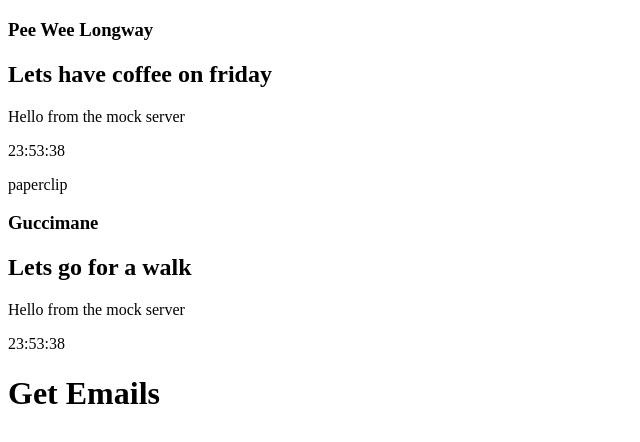
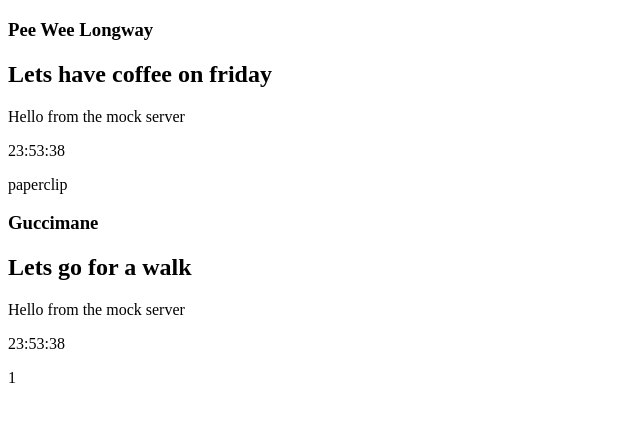
Before and after one commit to ryanc337/dontatme, a React (Create React App) app in the folder frontend/: page /1 in a window 1280 px wide. Shown: the top 442 px of the page, without its empty margins (0-640 px from the left). Built offline with nearby package versions, Linux system fonts and the light colour scheme.

Commit message:
added useParams to react routes

```diff
--- a/frontend/src/App.js
+++ b/frontend/src/App.js
@@ -4,7 +4,7 @@ import {
   BrowserRouter as Router,
   Switch,
   Route,
-  Link
+  Link,
 } from 'react-router-dom';
 
 function App() {
@@ -15,7 +15,7 @@ function App() {
           <DontAtMe />
         </Route>
         <Route path='/:id'>
-          <DontAtMe getEmails={true} />
+          <DontAtMe />
         </Route>
       </Switch>
     </Router>
--- a/frontend/src/components/DontAtMe.js
+++ b/frontend/src/components/DontAtMe.js
@@ -1,6 +1,9 @@
 import React, { useState, useEffect } from 'react';
 import { getAddress, getEmails } from '../api/index';
 import EmailClient from './emails/EmailClient';
+import { useParams } from 'react-router-dom';
+
+
 
 export default function DontAtMe(props) {
   const [address, setAddress ] = useState({
@@ -36,12 +39,18 @@ export default function DontAtMe(props) {
       console.log('Get Address function failed')
     }
   }
+
   const fetchEmails = async () => {
     try {
       console.log(await getEmails())
     } catch (error) {
       console.log('Get Address function failed')
     }
+  }
+
+  const PostParams = () => {
+    let { id } = useParams();
+    return(<div>{id}</div>)
   }
 
   return(
@@ -58,7 +67,7 @@ export default function DontAtMe(props) {
           />)
         })
       }
-      {props.getEmails && <h1>Get Emails</h1>}
+      <PostParams />
     </div>
   )
 
```
